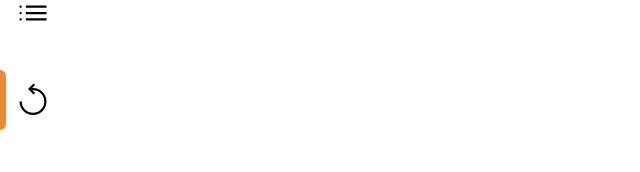
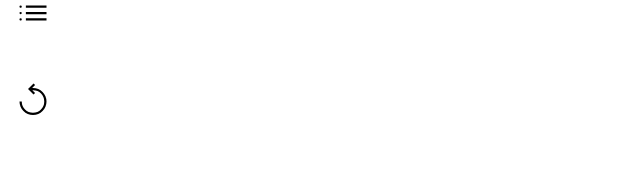
Before and after one commit to RauboLuk/Shoppingify, a Next.js app: page / in a window 1280 px wide. Shown: the part 282-454 px from the top of the page, without its empty margins (0-640 px from the left). Built offline with nearby package versions, Linux system fonts and the light colour scheme.

Commit message:
feat: active route based on route

```diff
--- a/src/components/NavbarList.tsx
+++ b/src/components/NavbarList.tsx
@@ -1,22 +1,27 @@
+import { useRouter } from 'next/router'
 import { Icon } from './Icon'
 import { NavbarLink } from './NavbarLink'
 
 const elements = [
-    { href: '/items', src: '/menu_icon.svg', alt: 'items', active: false },
-    { href: '/history', src: '/refresh_icon.svg', alt: 'history', active: true },
+    { href: '/items', src: '/menu_icon.svg', alt: 'items' },
+    { href: '/history', src: '/refresh_icon.svg', alt: 'history' },
     {
         href: '/statistics',
         src: '/analytics_icon.svg',
         alt: 'statistics',
-        active: false,
     },
 ]
 
 export const NavbarList = () => {
+    const { route } = useRouter()
     return (
         <>
             {elements.map((element) => (
-                <NavbarLink key={element.alt} href={element.href} active={element.active}>
+                <NavbarLink
+                    key={element.alt}
+                    href={element.href}
+                    active={element.href === route}
+                >
                     <Icon {...element} />
                 </NavbarLink>
             ))}
```
